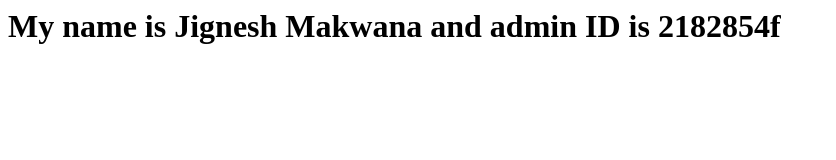
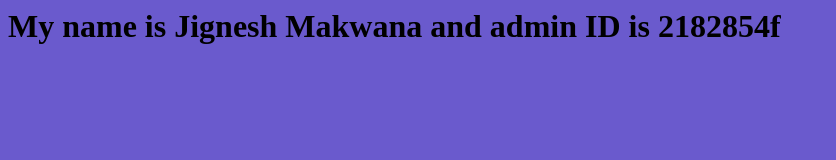
Before and after one commit to makwanji/operate_repo, a plain HTML site: page index.html in a window 1280 px wide. Shown: the whole page, without its empty margins (0-836 px from the left). Drawn offline with Linux system fonts and the light colour scheme.

Commit message:
Change BG Colour

```diff
--- a/index.html
+++ b/index.html
@@ -1,7 +1,7 @@
 <html>
   <head>
   </head>
-  <body>
+  <body style="background-color:SlateBlue;">
     <h1>My name is Jignesh Makwana and admin ID is 2182854f <h1>
   </body>
 </html>
```
